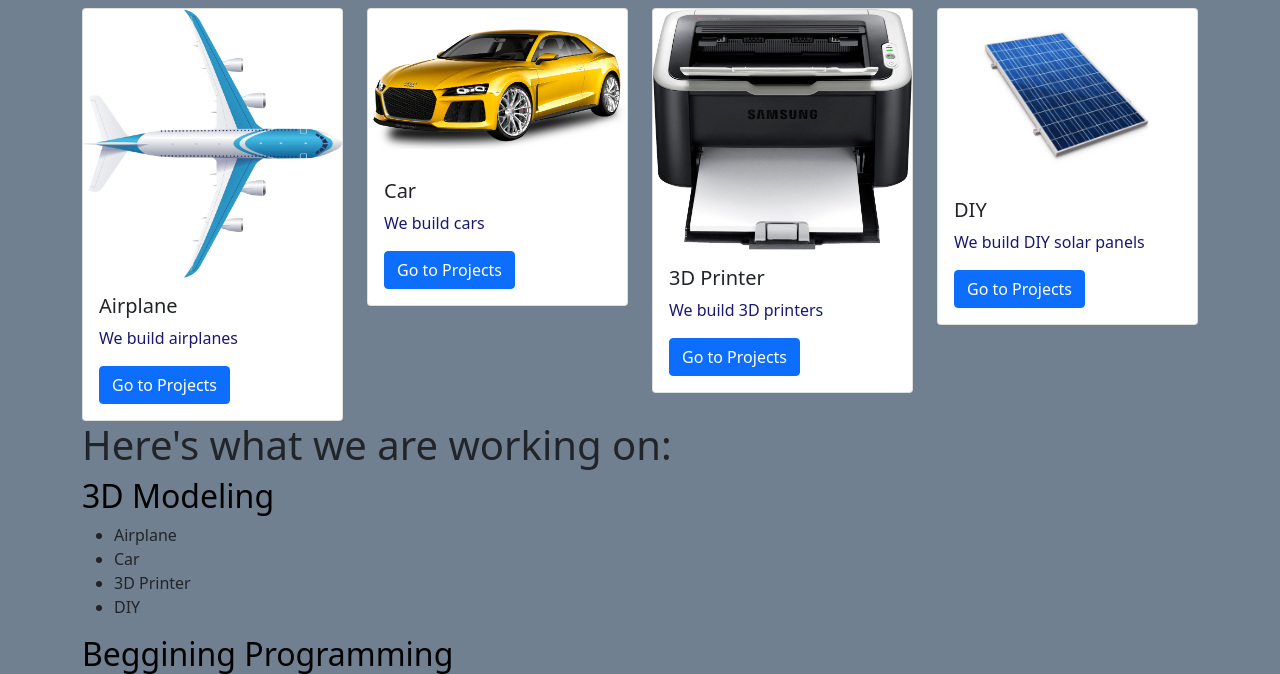
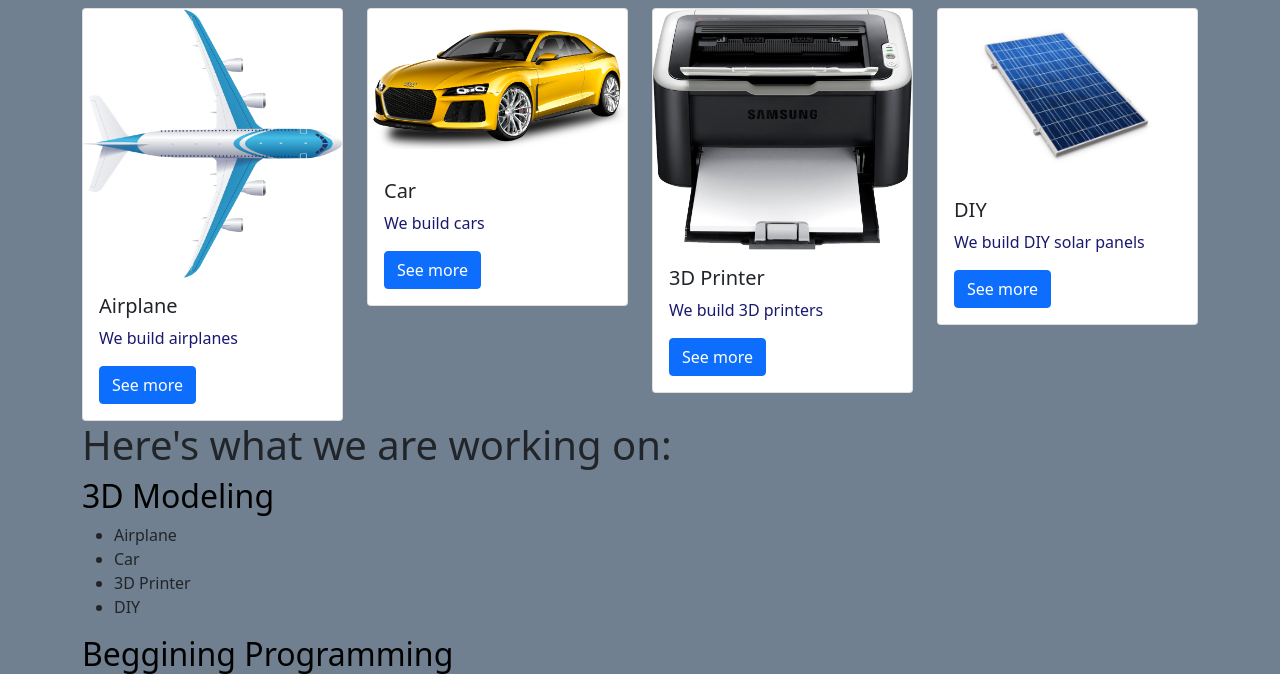
Before and after one commit to crosenthal25/portfolio, a Flask app: page /projects in a window 1280 px wide. Shown: the part 56-730 px from the top of the page. Run offline with Flask 2, Linux system fonts and the light colour scheme.

Commit message:
Added Links, Changed Buttons

```diff
--- a/templates/projects.html
+++ b/templates/projects.html
@@ -31,7 +31,7 @@
     <div class="card-body">
       <h5 class="card-title">{{ project.name }}</h5>
       <p class="card-text">{{ project.description }}</p>
-      <a href="/projects" class="btn btn-primary">Go to Projects</a>
+      <a href="/projects" class="btn btn-primary">See more</a>
     </div>
   </div>
   </div>
```
